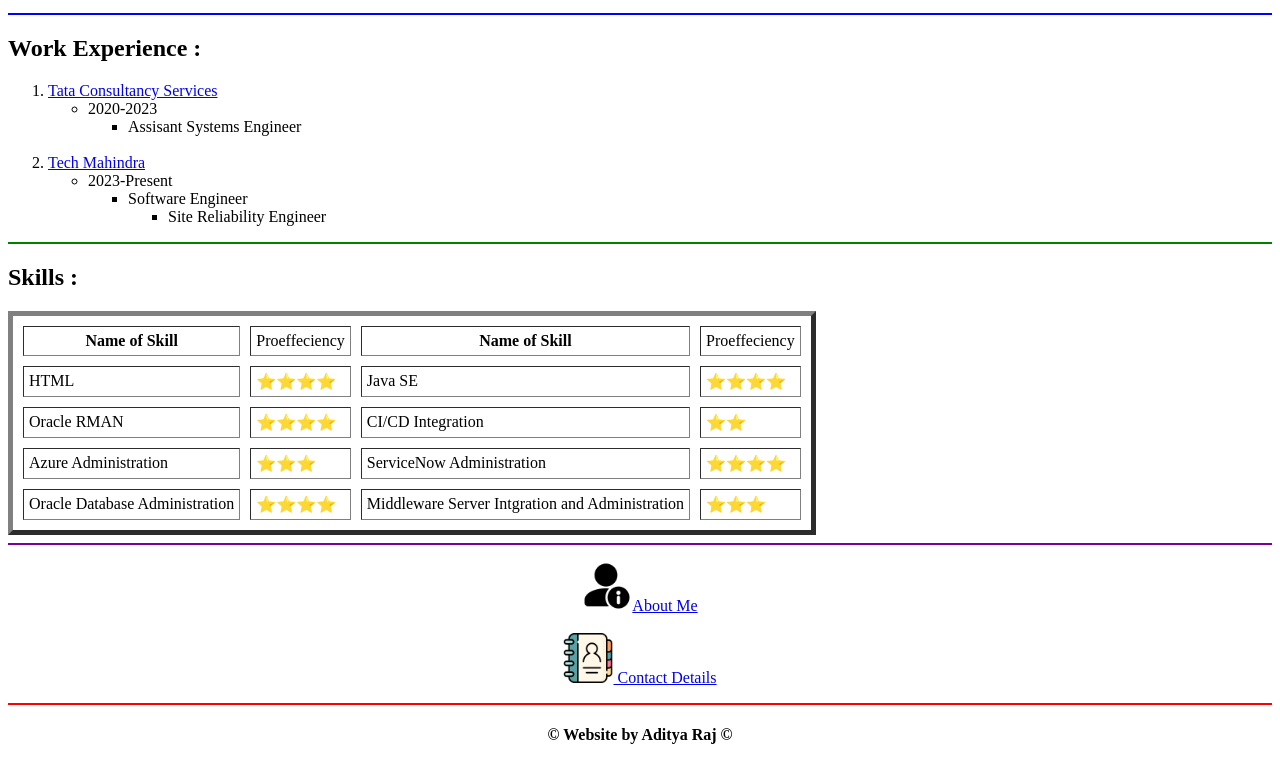
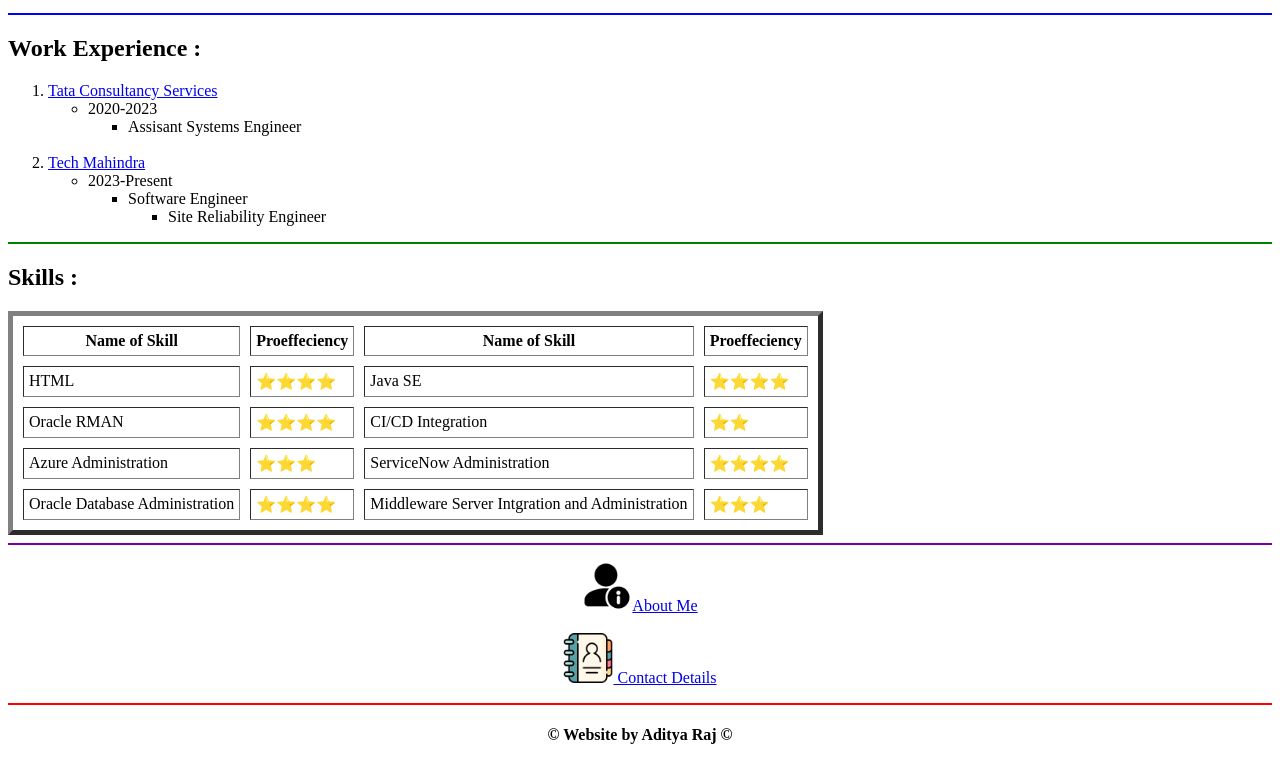
Before and after one commit to adityarajvrm/CAPSTONE_PROJECT_1_HTML, a plain HTML site: page index.html in a window 1280 px wide. Shown: the part 659-1424 px from the top of the page. Drawn offline with Linux system fonts and the light colour scheme.

Commit message:
Update index.html
Updated table headers

```diff
--- a/index.html
+++ b/index.html
@@ -68,9 +68,9 @@
     <table cellspacing="10" cellpadding="05" border="5">
       <thead>
         <th>Name of Skill</th>
-        <td>Proeffeciency</td>
+        <th>Proeffeciency</th>
         <th>Name of Skill</th>
-        <td>Proeffeciency</td>
+        <th>Proeffeciency</th>
       </thead>
       <tbody>
         <tr>
```
